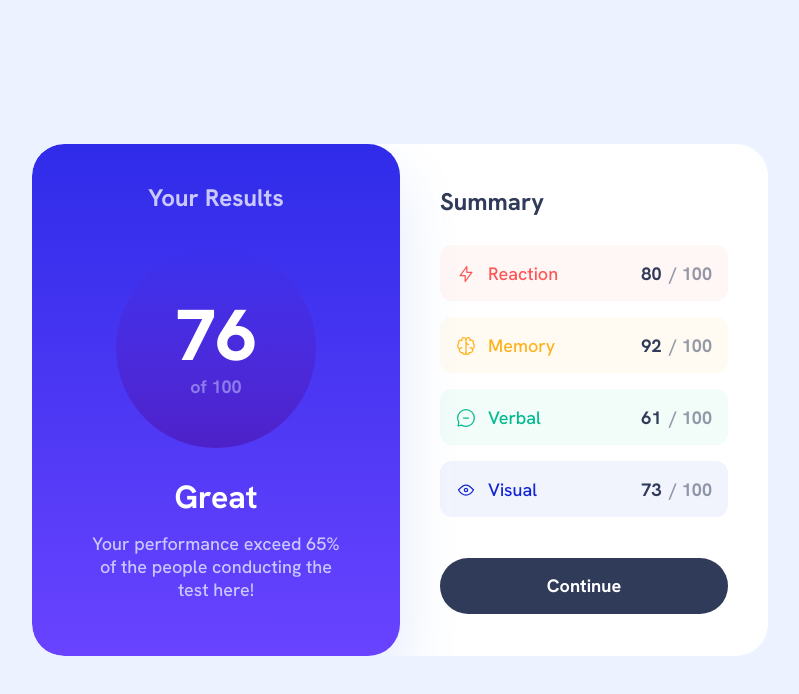
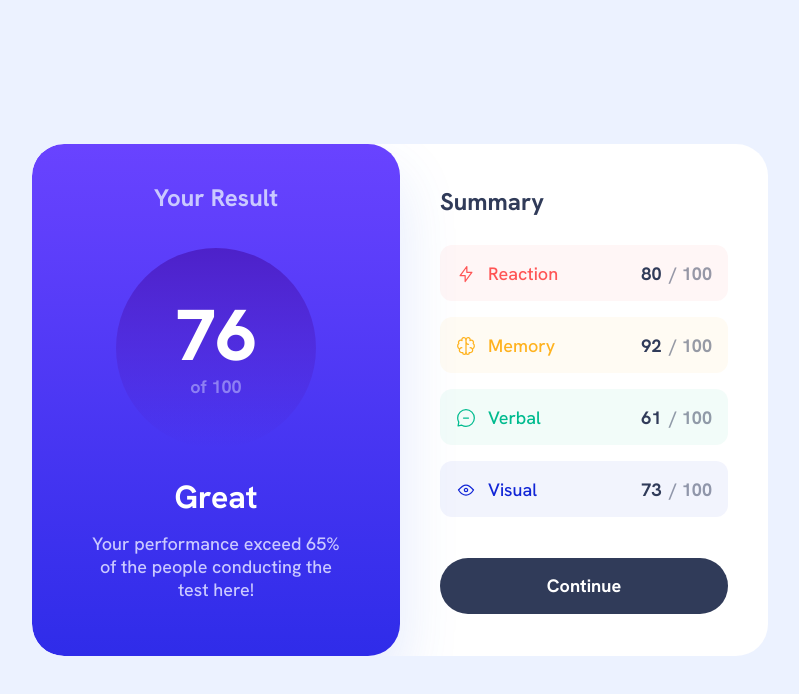
Before and after one commit to syntaxSangoma/results-summary-component-vanilla-14, a plain HTML site: page index.html in a window 1280 px wide. Shown: the whole page, without its empty margins (240-1039 px from the left). Drawn offline with Linux system fonts and the light colour scheme.

Commit message:
Update title text and gradient direction
Changed the heading in index.html from 'Your Results' to 'Your Result'. Updated CSS gradients in style.css to use 'to bottom' direction instead of '0deg'.

```diff
--- a/index.html
+++ b/index.html
@@ -15,7 +15,7 @@
 <body>
     <main class="results-card">
         <section class="results-card__header">
-            <h1 class="results-card__title center">Your Results</h1>
+            <h1 class="results-card__title center">Your Result</h1>
 
             <div class="results-card__avg-group">
                 <p class="results-card__avg-result center"></p>
--- a/style.css
+++ b/style.css
@@ -30,8 +30,8 @@ img {
     --WHITE: #FFFFFF;
 
     /* GRADIENTS */
-    --GRADIENT-1: linear-gradient(0deg, #7755FF 0%, #6943FF 0%, #2F2CE9 100%);
-    --GRADIENT-2: linear-gradient(0deg, #4D21C9 0%, hsla(241, 72%, 46%, 0) 100%, hsla(241, 72%, 46%, 0) 100%);
+    --GRADIENT-1: linear-gradient(to bottom, #7755FF 0%, #6943FF 0%, #2F2CE9 100%);
+    --GRADIENT-2: linear-gradient(to bottom, #4D21C9 0%, hsla(241, 72%, 46%, 0) 100%, hsla(241, 72%, 46%, 0) 100%);
 
     /* SHADOWS */
     --SHADOW: 0px 30px 60px 0px hsla(224, 82%, 58%, 0.15);
```
